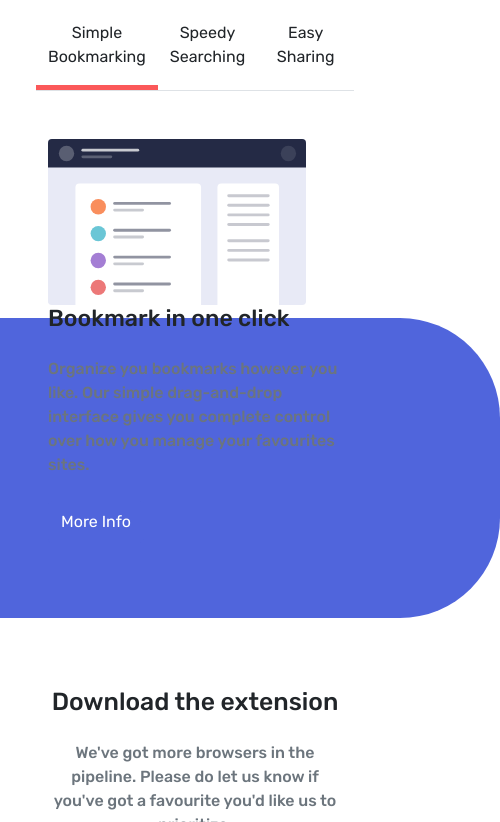
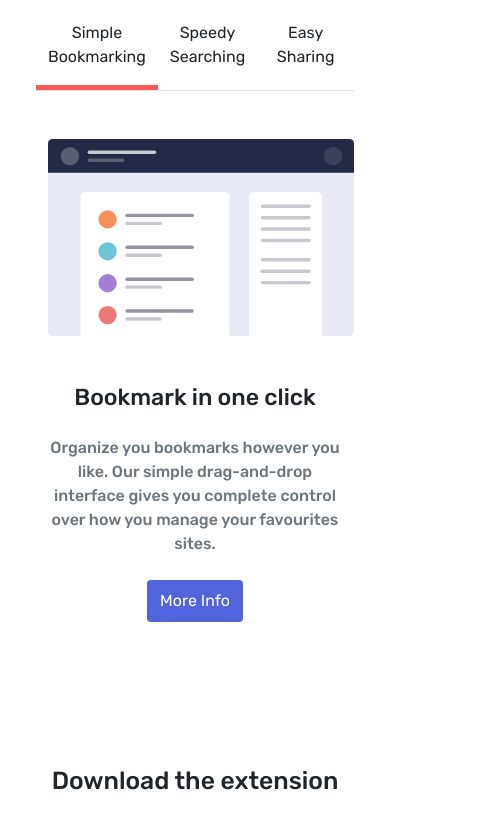
Before and after one commit to jordiciurana16/1.2-Bootstrap-i-SASS-Nivell3, a website: page index.html in a window 390 px wide. Shown: the part 968-1790 px from the top of the page, 500 px wide, since content can reach past the window. Drawn offline with Linux system fonts and the light colour scheme.

Commit message:
1.2-Responsive image alignment

```diff
--- a/index.html
+++ b/index.html
@@ -62,7 +62,9 @@
       <div class="position-relative pt-5">
         <section class="container px-5">
           <div class="row align-items-end">
-            <div class="col-md-6 pb-5 d-flex flex-column justify-content-end">
+            <div
+              class="col-md-6 pb-5 d-flex flex-column justify-content-end text-center text-md-start"
+            >
               <h1>A Simple Bookmark Manager</h1>
               <h6>
                 A clean and simple interface to organize your favourtie
@@ -113,21 +115,26 @@
             </div>
           </div>
           <div class="row mt-5">
-            <div class="col-md-6 pe-5">
+            <div
+              class="col-md-6 pe-0 pe-md-5 d-flex justify-content-center justify-content-md-end"
+            >
               <img
                 src="assets/images/illustration-features-tab-1.svg"
                 alt="Illustration Hero"
                 class="img-fluid"
               />
             </div>
-            <div class="col-md-6 d-flex flex-column justify-content-center">
+
+            <div
+              class="col-md-6 d-flex flex-column mt-5 mt-md-0 justify-content-center text-center text-md-start"
+            >
               <h3>Bookmark in one click</h3>
               <h6>
                 Organize you bookmarks however you like. Our simple
                 drag-and-drop interface gives you complete control over how you
                 manage your favourites sites.
               </h6>
-              <div class="d-flex justify-content-start">
+              <div class="d-flex justify-content-center justify-content-md-end">
                 <button class="btn btn-primary text-white">More Info</button>
               </div>
             </div>
--- a/main.scss
+++ b/main.scss
@@ -177,6 +177,13 @@ $input-padding-x: $btn-padding-x;
   }
 }
 
+// Hide blue figure2 in other section on mobile
+@media (max-width: 576px) {
+  .bg-figure-2 {
+    display: none;
+  }
+}
+
 @media (min-width: 577px) {
   .paragraph {
     width: 50%;
```
Also changed, not shown: main.css, 1 other file.
